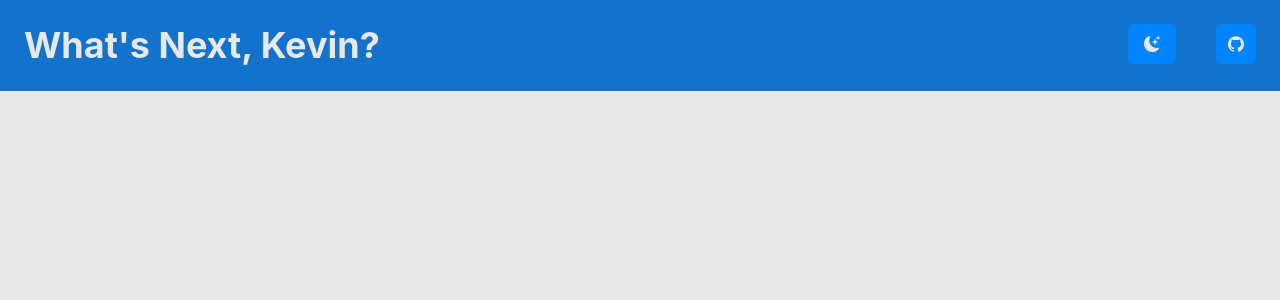
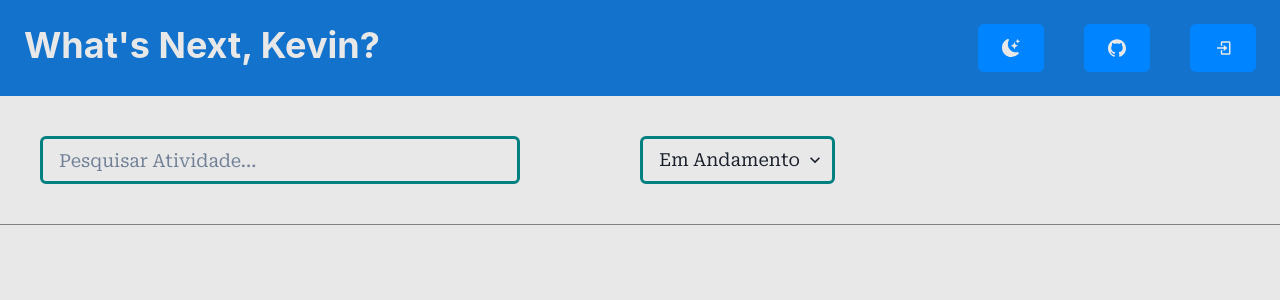
Before and after one commit to kevinaryeldev/whats-next, a React (Vite) app: page /home in a window 1280 px wide. Shown: the top 300 px of the page. Built offline with nearby package versions, Linux system fonts and the light colour scheme; a web font is replaced by a local one.

Commit message:
refactor(ButtonRepository):insert props  of size/display

```diff
--- a/src/components/ButtonRepository/index.tsx
+++ b/src/components/ButtonRepository/index.tsx
@@ -1,11 +1,14 @@
 import { IconButton, useColorMode, useColorModeValue } from '@chakra-ui/react'
 import { SiGithub } from 'react-icons/si'
+import { ButtonNavProps } from '../../utils/interface'
 
-const ButtonRepository = () => {
+const ButtonRepository = (props: ButtonNavProps) => {
   const { colorMode } = useColorMode()
   return (
     <a href="https://github.com/kevinaryeldev/whats-next" target="_blank">
       <IconButton
+        size={props.size}
+        display={props.display}
         aria-label="github"
         icon={<SiGithub />}
         background={useColorModeValue('blueL.100', 'blueD.100')}
--- /dev/null
+++ b/src/pages/Home/components/Menu/index.tsx
@@ -0,0 +1,63 @@
+import { Button, Menu, MenuButton, MenuItem, MenuList } from '@chakra-ui/react'
+import { AiOutlineClose, AiOutlineMenu } from 'react-icons/ai'
+import { useColorMode, useColorModeValue } from '@chakra-ui/react'
+import ButtonDarkMode from '../../../../components/ButtonDarkMode'
+import ButtonRepository from '../../../../components/ButtonRepository'
+import ButtonLogin from '../../../../components/ButtonLogin'
+const MenuNav = () => {
+  const { colorMode } = useColorMode()
+  return (
+    <Menu autoSelect={false}>
+      {({ isOpen }) => (
+        <>
+          <MenuButton
+            display={['block', 'none']}
+            isActive={isOpen}
+            as={Button}
+            size={['md', null, 'lg']}
+            aria-label="github"
+            color={useColorModeValue('gray.400', 'gray.100')}
+            background={useColorModeValue('blueL.100', 'blueD.100')}
+            _hover={{
+              bg: colorMode === 'light' ? 'blueL.200' : 'blueD.200',
+            }}
+            _active={{
+              bg: colorMode === 'light' ? 'blueL.300' : 'blueD.300',
+            }}
+          >
+            {isOpen ? <AiOutlineClose /> : <AiOutlineMenu />}
+          </MenuButton>
+          <MenuList
+            minW={'1'}
+            color={useColorModeValue('gray.400', 'gray.100')}
+            background={useColorModeValue('blueL.100', 'blueD.100')}
+          >
+            <MenuItem
+              _hover={{
+                bg: colorMode === 'light' ? 'blueL.200' : 'blueD.200',
+              }}
+            >
+              <ButtonDarkMode size={'md'} />
+            </MenuItem>
+            <MenuItem
+              _hover={{
+                bg: colorMode === 'light' ? 'blueL.200' : 'blueD.200',
+              }}
+            >
+              <ButtonRepository size={'md'} />
+            </MenuItem>
+            <MenuItem
+              _hover={{
+                bg: colorMode === 'light' ? 'blueL.200' : 'blueD.200',
+              }}
+            >
+              <ButtonLogin size={'md'} />
+            </MenuItem>
+          </MenuList>
+        </>
+      )}
+    </Menu>
+  )
+}
+
+export default MenuNav
--- a/src/pages/Home/index.tsx
+++ b/src/pages/Home/index.tsx
@@ -1,9 +1,18 @@
-import { Box, Heading, useColorModeValue } from '@chakra-ui/react'
+import {
+  Box,
+  Heading,
+  Input,
+  Select,
+  useColorMode,
+  useColorModeValue,
+} from '@chakra-ui/react'
 import ButtonDarkMode from '../../components/ButtonDarkMode'
 import ButtonRepository from '../../components/ButtonRepository'
 import { PageWrapper } from '../../components/chakraComponents'
-
+import ButtonLogin from '../../components/ButtonLogin'
+import MenuNav from './components/Menu'
 const Home = () => {
+  const { colorMode } = useColorMode()
   return (
     <>
       <PageWrapper>
@@ -13,7 +22,6 @@ const Home = () => {
           as="header"
           display="flex"
           padding={['0.75rem', '1rem', '1.25rem', '1.5rem']}
-          position="fixed"
           justifyContent="space-between"
           alignContent="center"
         >
@@ -32,9 +40,53 @@ const Home = () => {
             </Heading>
           </Box>
           <Box display="flex" justifyContent="flex-end" gap="10">
-            <ButtonDarkMode />
-            <ButtonRepository />
+            <ButtonDarkMode
+              size={['md', null, 'lg']}
+              display={['none', 'block']}
+            />
+            <ButtonRepository
+              size={['md', null, 'lg']}
+              display={['none', 'block']}
+            />
+            <ButtonLogin
+              size={['md', null, 'lg']}
+              display={['none', 'block']}
+            />
+            <MenuNav />
           </Box>
+        </Box>
+        <Box as="main" display="flex" flexDir="column" gap={'4rem'}>
+          <Box
+            padding={['1rem', '1.5rem', '2rem', '2.5rem']}
+            display="flex"
+            flexDir={['column', 'row']}
+            gap={['2', '10%']}
+            borderBottom={'.5px solid gray'}
+          >
+            <Input
+              placeholder="Pesquisar Atividade..."
+              borderColor="teal"
+              borderWidth="medium"
+              size="lg"
+              width={['80%', '60%', '50%', '40%']}
+            />
+            <Select
+              w={'fit-content'}
+              borderColor="teal"
+              borderWidth="medium"
+              size="lg"
+            >
+              <option value="Em Andamento">Em Andamento</option>
+              <option value="Pausadas">Pausadas</option>
+              <option value="Canceladas">Canceladas</option>
+              <option value="Finalizadas">Finalizadas</option>
+            </Select>
+          </Box>
+          <Box
+            padding={['3rem', '3.5rem', '4rem']}
+            flexWrap="wrap"
+            as="section"
+          ></Box>
         </Box>
       </PageWrapper>
     </>
```
Also changed, not shown: src/utils/interface/index.ts (+7 -0 lines).
